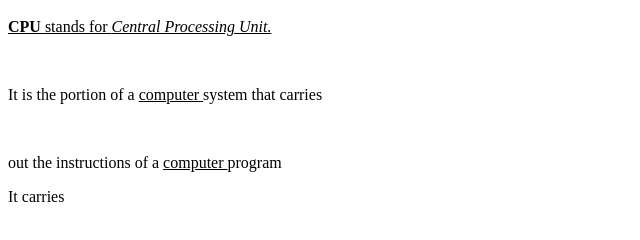
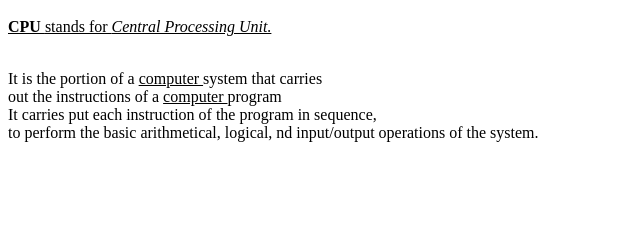
Before and after one commit to iamneo-production/ecfeaeadaeccdfffebaeceaec, a website: page public/index.html in a window 1280 px wide. Shown: the part 48-288 px from the top of the page, without its empty margins (0-640 px from the left). Drawn offline with Linux system fonts and the light colour scheme.

Commit message:
Backup Commit

```diff
--- a/public/index.html
+++ b/public/index.html
@@ -5,8 +5,9 @@
     <body>
         <h1> CPU </h1>
         <p> <u> <b> CPU </b> stands for <i> Central Processing Unit. </i> </u> </p> <br>
-        <p> It is the portion of a <u> computer </u> system that carries</p> <br>
-        <p> out the instructions of a <u> computer </u> program </p>
-        <p> It carries </p>
+        It is the portion of a <u> computer </u> system that carries <br>
+        out the instructions of a <u> computer </u> program <br>
+        It carries put each instruction of the program in sequence, <br>
+        to perform the basic arithmetical, logical, nd input/output operations of the system. <br>
     </body>
 </html>
```
